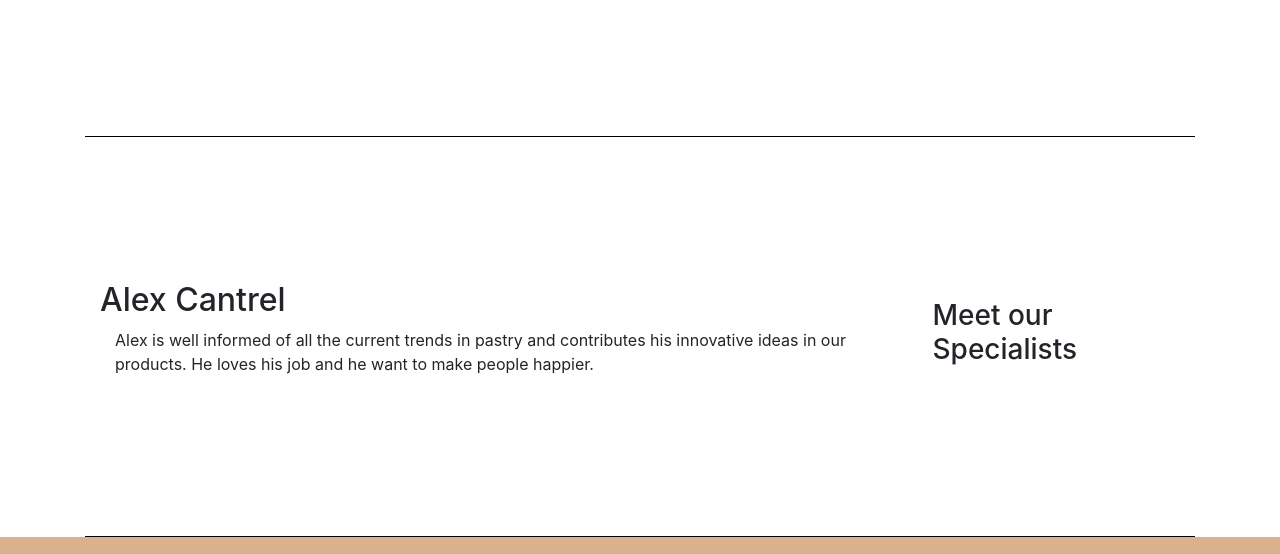
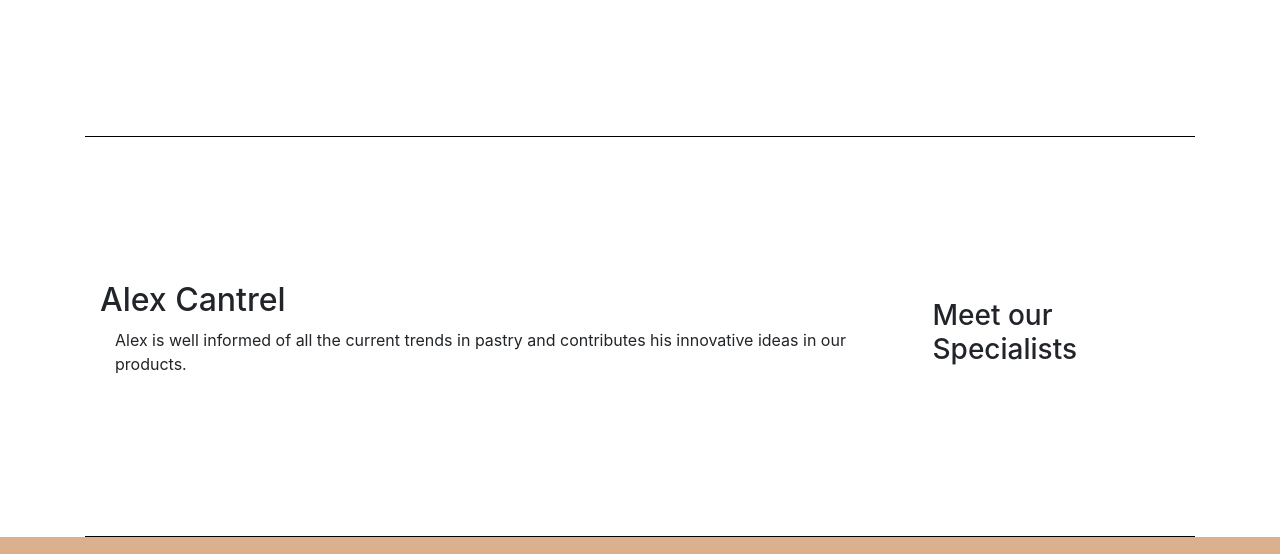
Before and after one commit to AlexCantrel/leChocolat, a website: page index.html in a window 1280 px wide. Shown: the part 1398-1952 px from the top of the page. Drawn offline with nearby package versions, Linux system fonts and the light colour scheme.

Commit message:
Alex final site

```diff
--- a/index.html
+++ b/index.html
@@ -254,7 +254,7 @@
                     <div class="media-body">
                         <h2 class="mt-0">Alex Cantrel</h2>
                         <p class="col d-none d-md-block">Alex is well informed of all the current
-                            trends in pastry and contributes his innovative ideas in our products. He loves his job and he want to make people happier.</p>
+                            trends in pastry and contributes his innovative ideas in our products.</p>
                     </div>
                 </div>
             </div>
```
